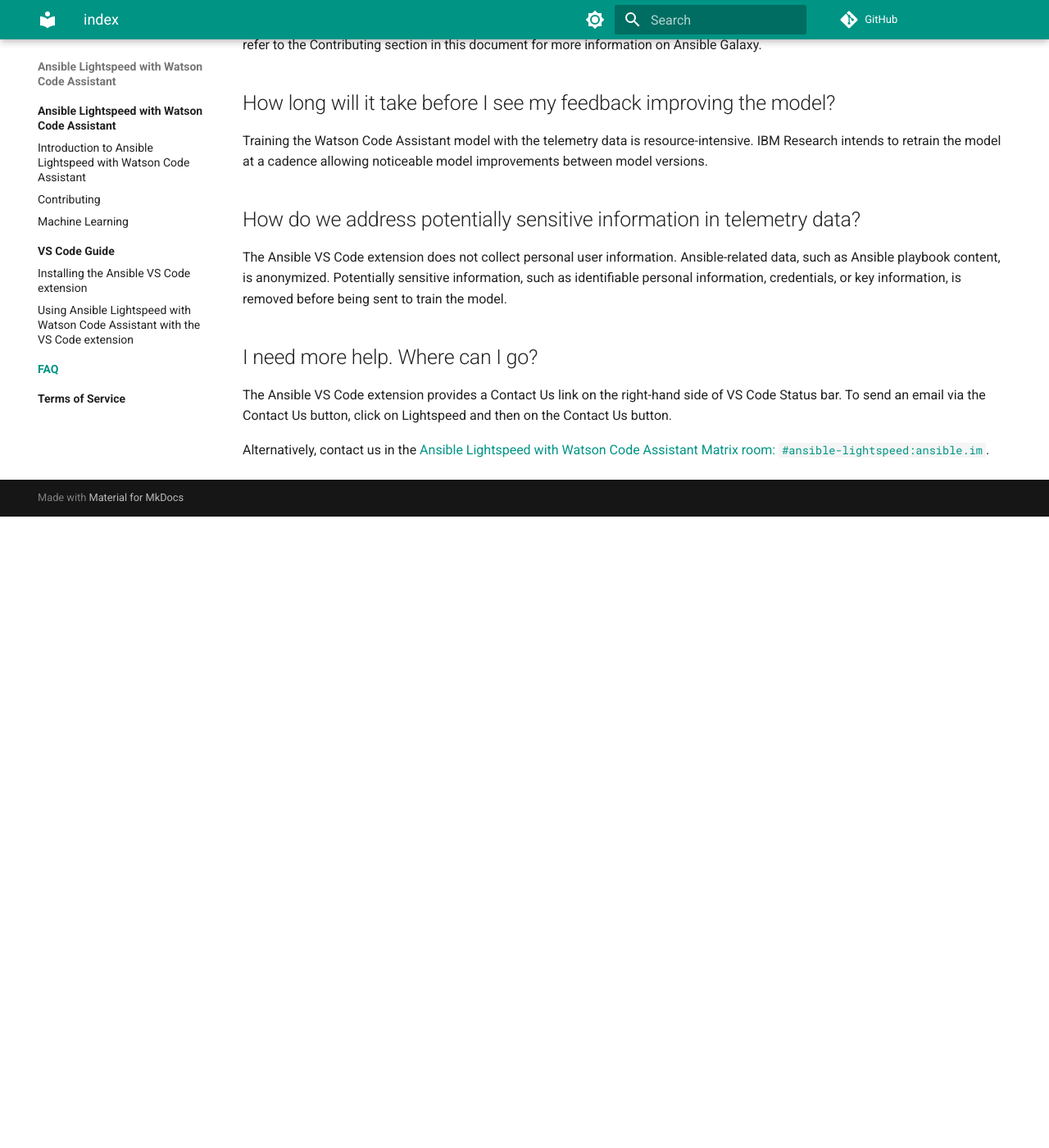
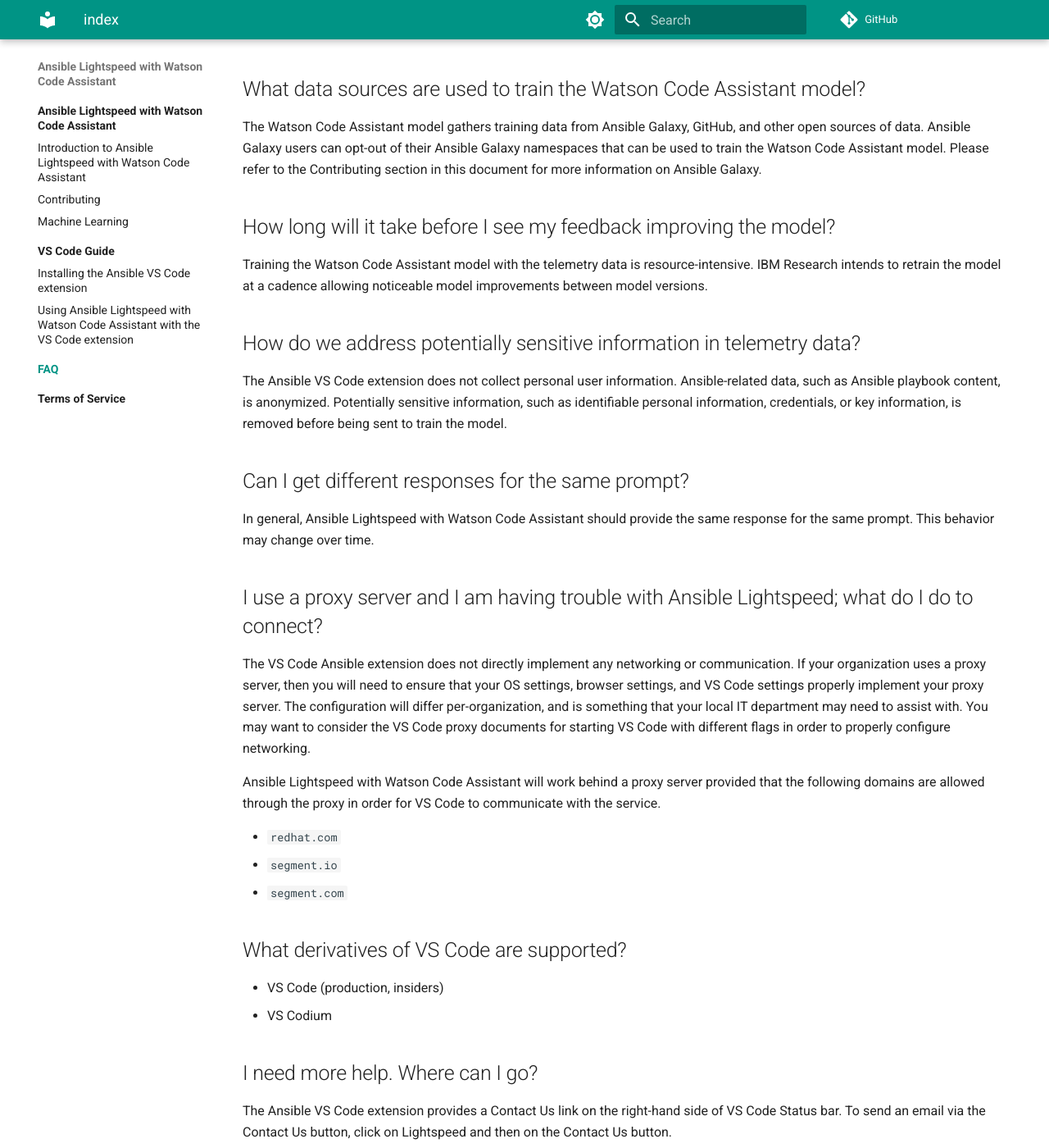
Before and after one commit to ansible/ansible-lightspeed, an MkDocs documentation site: the page built from docs/faq/index.md, in a window 1280 px wide and 1400 px high, scrolled down 1849 px. Shown: the whole window at 82% size. Built offline with MkDocs 1.6.1 and Material for MkDocs 9.7.7, drawn with Linux system fonts in a browser that asks for light colours; comment, search, counter and statistics services are not loaded; before the commit the page ends 2479 px from its top, so only the background shows below that; some of the changed text lies outside the part shown.

Commit message:
Added FAQs and details from supplement docs

```diff
--- a/docs/faq/index.md
+++ b/docs/faq/index.md
@@ -36,7 +36,12 @@ user, noting particular details that the user has needed to adjust, etc.
 
 This feedback is obtained by way of the Ansible Lightspeed with Watson Code Assistant VS Code extension and is used to improve the Ansible Lightspeed with Watson Code Assistant service.
 
+## Can Ansible Lightspeed with Watson Code Assistant generate Ansible Playbooks in the closed beta?
+
+No. Ansible Lightspeed with Watson Code Assistant only generates Ansible tasks in Tech Preview.
+
 ## How do I provide general feedback?
+
 The Ansible VS Code extension links a sentiment survey which we encourage you to complete as
 you test the Ansible Lightspeed with Watson Code Assistant service. To access the survey, click
 “Lightspeed” on the right-hand side of the VS Code status bar and click “Take Survey”.
@@ -45,6 +50,7 @@ After completing the survey, you have the opportunity to provide general feedbac
 contact us in the [Ansible Lightspeed with Watson Code Assistant Matrix room: `#ansible-lightspeed:ansible.im`][matrix-room].
 
 ## What information is sent from VS Code to train the model?
+
 Personal information in the telemetry data is removed and anonymized before being sent to train
 the model. The telemetry data includes, but is not limited to the following:
 
@@ -54,30 +60,52 @@ the model. The telemetry data includes, but is not limited to the following:
 * The Ansible playbook file name.
 
 ## What data sources are used to train the Watson Code Assistant model?
+
 The Watson Code Assistant model gathers training data from Ansible Galaxy, GitHub, and other
 open sources of data. Ansible Galaxy users can opt-out of their Ansible Galaxy namespaces that
 can be used to train the Watson Code Assistant model. Please refer to the Contributing section in
 this document for more information on Ansible Galaxy.
 
 ## How long will it take before I see my feedback improving the model?
+
 Training the Watson Code Assistant model with the telemetry data is resource-intensive. IBM
 Research intends to retrain the model at a cadence allowing noticeable model improvements
 between model versions.
 
 ## How do we address potentially sensitive information in telemetry data?
+
 The Ansible VS Code extension does not collect personal user information. Ansible-related data,
 such as Ansible playbook content, is anonymized. Potentially sensitive information, such as
 identifiable personal information, credentials, or key information, is removed before being sent to
 train the model.
 
+## Can I get different responses for the same prompt?
+
+In general, Ansible Lightspeed with Watson Code Assistant should provide the same response for the same prompt.  This behavior may change over time.
+
+## I use a proxy server and I am having trouble with Ansible Lightspeed; what do I do to connect?
+
+The VS Code Ansible extension does not directly implement any networking or communication.  If your organization uses a proxy server, then you will need to ensure that your OS settings, browser settings, and VS Code settings properly implement your proxy server.  The configuration will differ per-organization, and is something that your local IT department may need to assist with. You may want to consider the VS Code proxy documents for starting VS Code with different flags in order to properly configure networking.
+
+Ansible Lightspeed with Watson Code Assistant will work behind a proxy server provided that the following domains are allowed through the proxy in order for VS Code to communicate with the service.
+
+* `redhat.com`
+* `segment.io`
+* `segment.com`
+
+## What derivatives of VS Code are supported?
+
+* VS Code (production, insiders)
+* VS Codium
+
 ## I need more help. Where can I go?
+
 The Ansible VS Code extension provides a Contact Us link on the right-hand side of VS Code
 Status bar. To send an email via the Contact Us button, click on Lightspeed and then on the
 Contact Us button.
 
 Alternatively, contact us in the [Ansible Lightspeed with Watson Code Assistant Matrix room: `#ansible-lightspeed:ansible.im`][matrix-room].
 
-
 [galaxy]: https://galaxy.anisble.com
 [gh-lince-api]: https://docs.github.com/en/rest/licenses?apiVersion=2022-11-28
 [matrix-room]: https://matrix.to/#/#ansible-lightspeed:ansible.im
```
